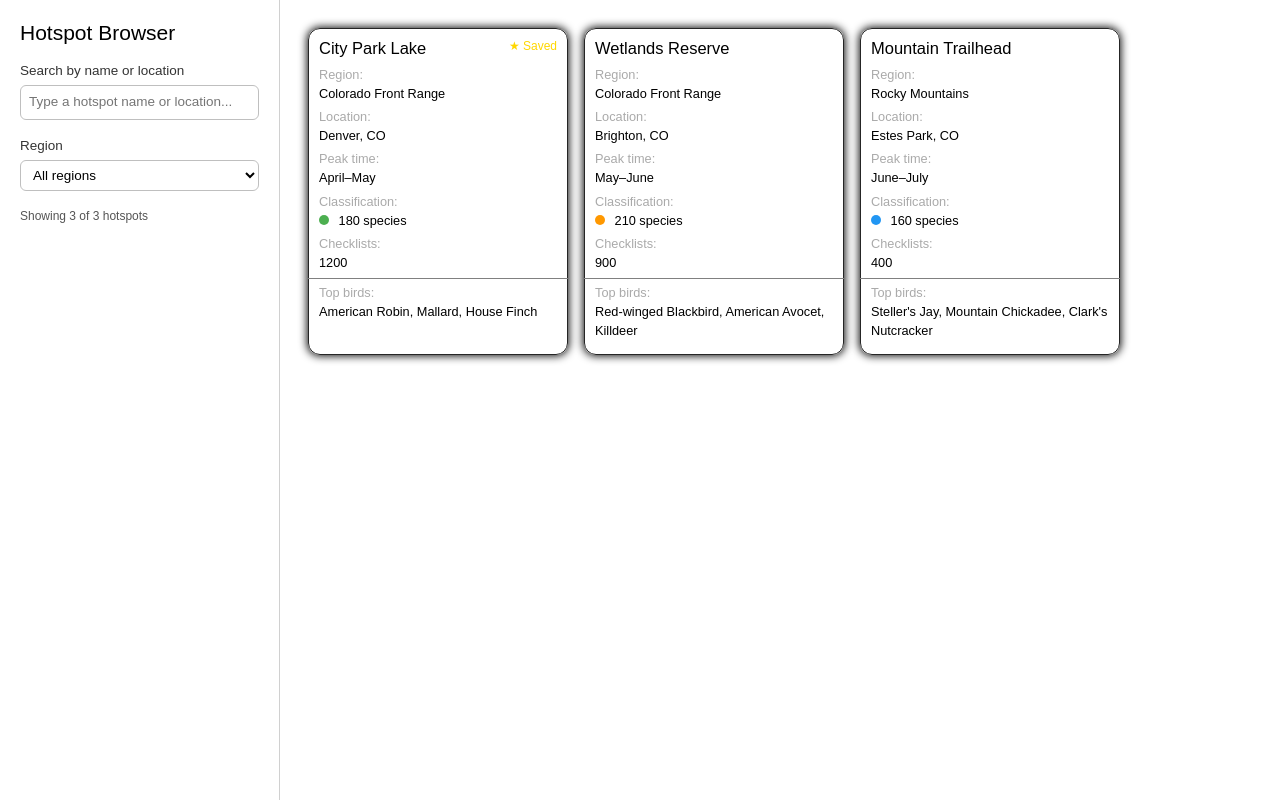
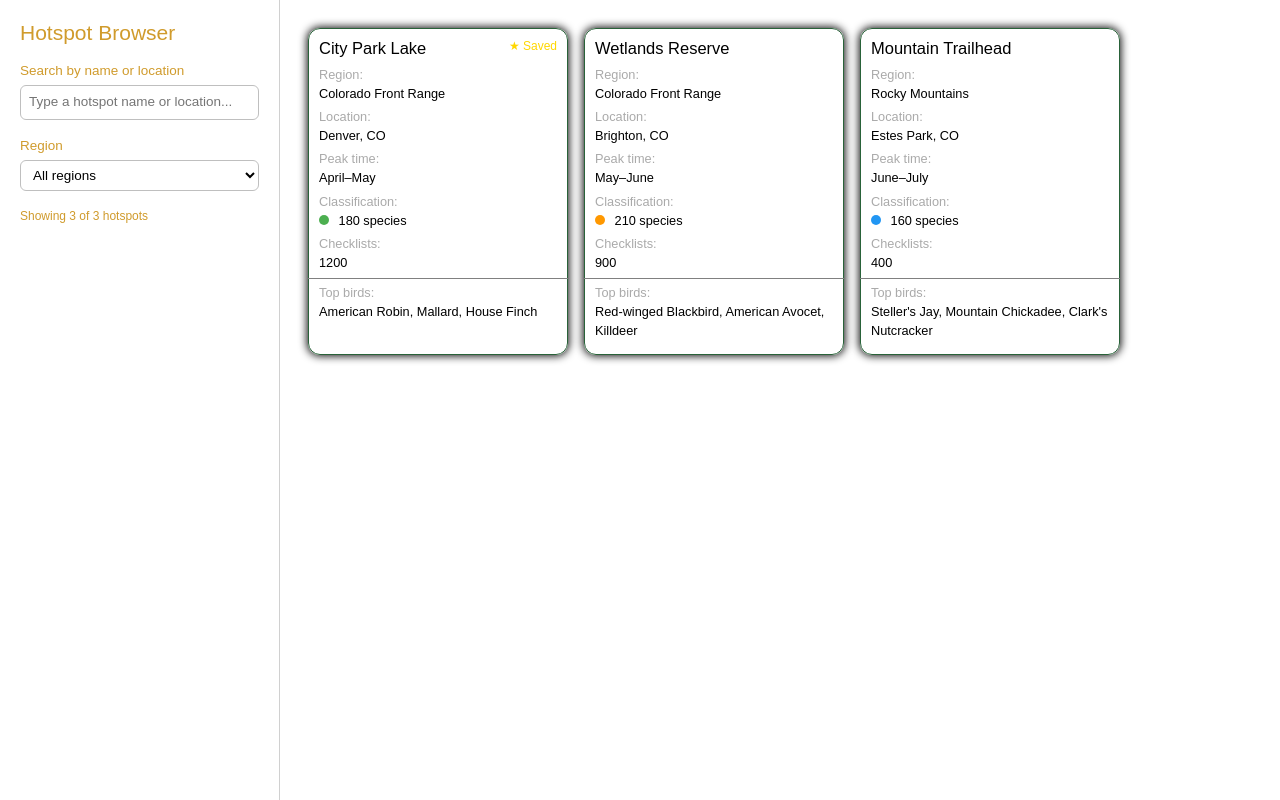
Before and after one commit to BrooktieFrogge/EBird_Hotspot_Ranker, a Vue app in the folder client/: page /hotspot-search in a window 1280 px wide. Built offline with nearby package versions, Linux system fonts and the light colour scheme.

Commit message:
CC gold lol

```diff
--- a/client/src/components/HotspotCard.vue
+++ b/client/src/components/HotspotCard.vue
@@ -124,7 +124,7 @@ export default defineComponent({
 
 <style scoped>
 .hotspot-card {
-  border: 1px solid #252525;
+  border: 1px solid #296239;
   border-radius: 12px;
   padding: 10px;
   max-width: 260px;
--- a/client/src/views/HotspotSearch.vue
+++ b/client/src/views/HotspotSearch.vue
@@ -198,7 +198,7 @@ export default defineComponent({
   display: flex;
   height: 100%;
   min-height: 100vh;
-  background-color: #ffffff; /* white background */
+  background-color: #D09B2C; /* white background */
   color: #000000; /* black text */
   font-family: Arial, sans-serif;
 }
@@ -216,7 +216,7 @@ export default defineComponent({
   margin-top: 0;
   font-size: 1.4rem;
   margin-bottom: 16px;
-  color: #000000; /* black text */
+  color: #D09B2C; /* yello text */
 }
 
 .filter-group {
@@ -228,7 +228,7 @@ export default defineComponent({
 .filter-group label {
   font-size: 0.9rem;
   margin-bottom: 4px;
-  color: #333333; /* dark gray */
+  color: #D09B2C; /* yellow */
 }
 
 .filter-group input,
@@ -244,7 +244,7 @@ export default defineComponent({
 .filter-summary {
   margin-top: 8px;
   font-size: 0.8rem;
-  color: #555555;
+  color: #D09B2C;
 }
 
 /* Right panel – results */
@@ -258,5 +258,7 @@ export default defineComponent({
 .cards-container {
   display: flex;
   flex-wrap: wrap;
+  background-color: #ffffff;
+
 }
 </style>
```
